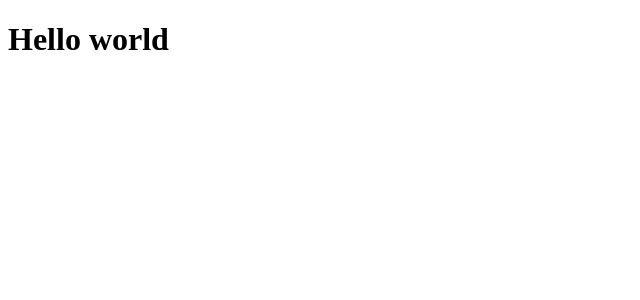
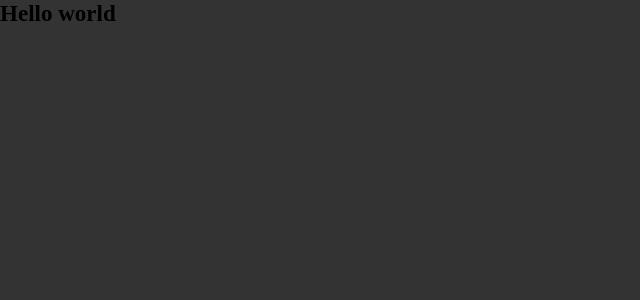
Before and after one commit to bekhairga/portfolio-website-frontend, a React (Create React App) app: page / in a window 1280 px wide. Shown: the top 300 px of the page, without its empty margins (0-640 px from the left). Built offline with nearby package versions, Linux system fonts and the light colour scheme.

Commit message:
Added global styles for styled components

```diff
--- a/package.json
+++ b/package.json
@@ -9,6 +9,7 @@
     "react": "^17.0.2",
     "react-dom": "^17.0.2",
     "react-scripts": "4.0.3",
+    "styled-components": "^5.3.0",
     "web-vitals": "^1.1.2"
   },
   "scripts": {
--- a/src/App.js
+++ b/src/App.js
@@ -1,11 +1,12 @@
 import React from 'react';
+import styled from 'styled-components';
 
 const App = () => {
 	return (
-		<div>
+		<AppStyled>
 			<h1>Hello world</h1>
-		</div>
+		</AppStyled>
 	);
 };
-
+const AppStyled = styled.div``;
 export default App;
--- a/src/index.js
+++ b/src/index.js
@@ -1,9 +1,11 @@
 import React from 'react';
 import ReactDOM from 'react-dom';
 import App from './App';
+import GlobalStyled from './styles/GlobalStyle';
 
 ReactDOM.render(
 	<React.StrictMode>
+		<GlobalStyled />
 		<App />
 	</React.StrictMode>,
 	document.getElementById('root')
--- /dev/null
+++ b/src/styles/GlobalStyle.js
@@ -0,0 +1,15 @@
+import { createGlobalStyle } from 'styled-components';
+
+const GlobalStyled = createGlobalStyle`
+  *{
+    margin: 0;
+    padding: 0;
+    box-sizing: border-box;
+    font-size: 1.2rem;
+  }
+  body{
+    background: #333;
+  }
+`;
+
+export default GlobalStyled;
```
Also changed, not shown: 1 other file (tests, documents, lock files or other folders).
